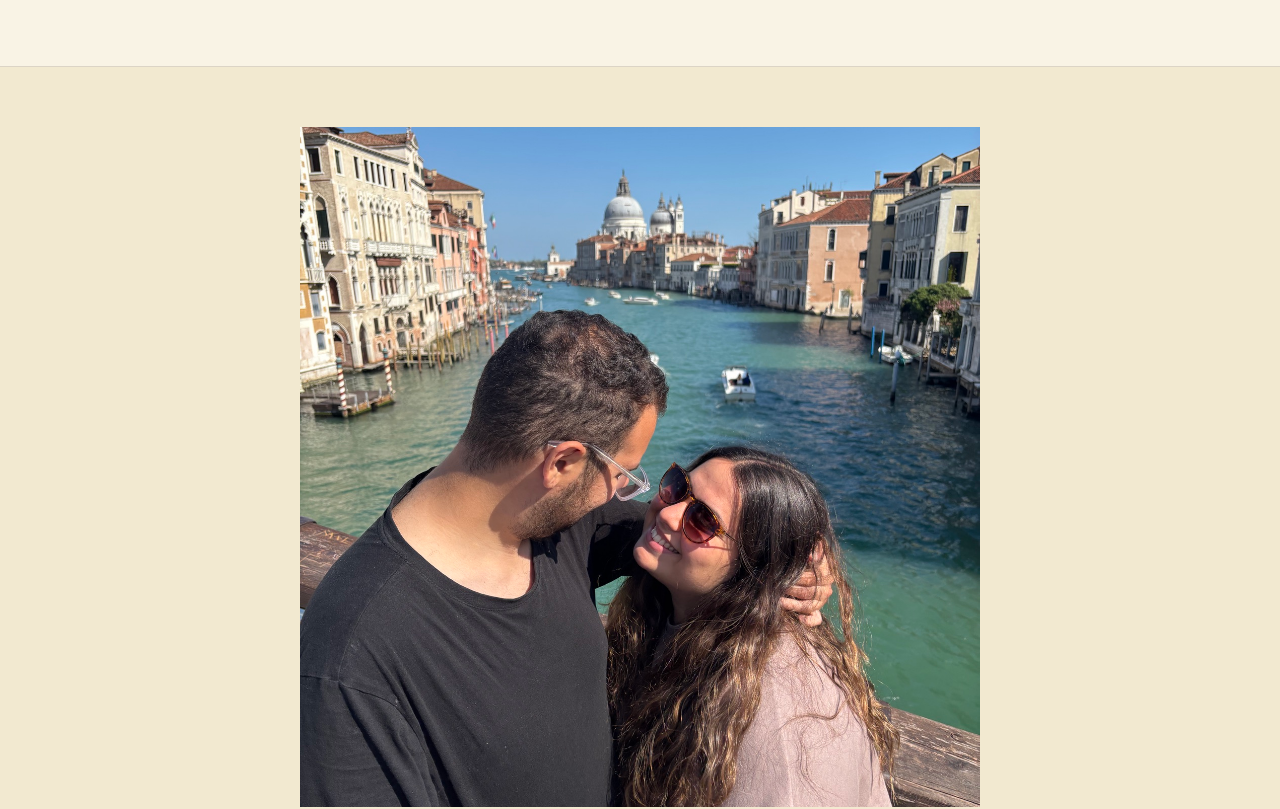
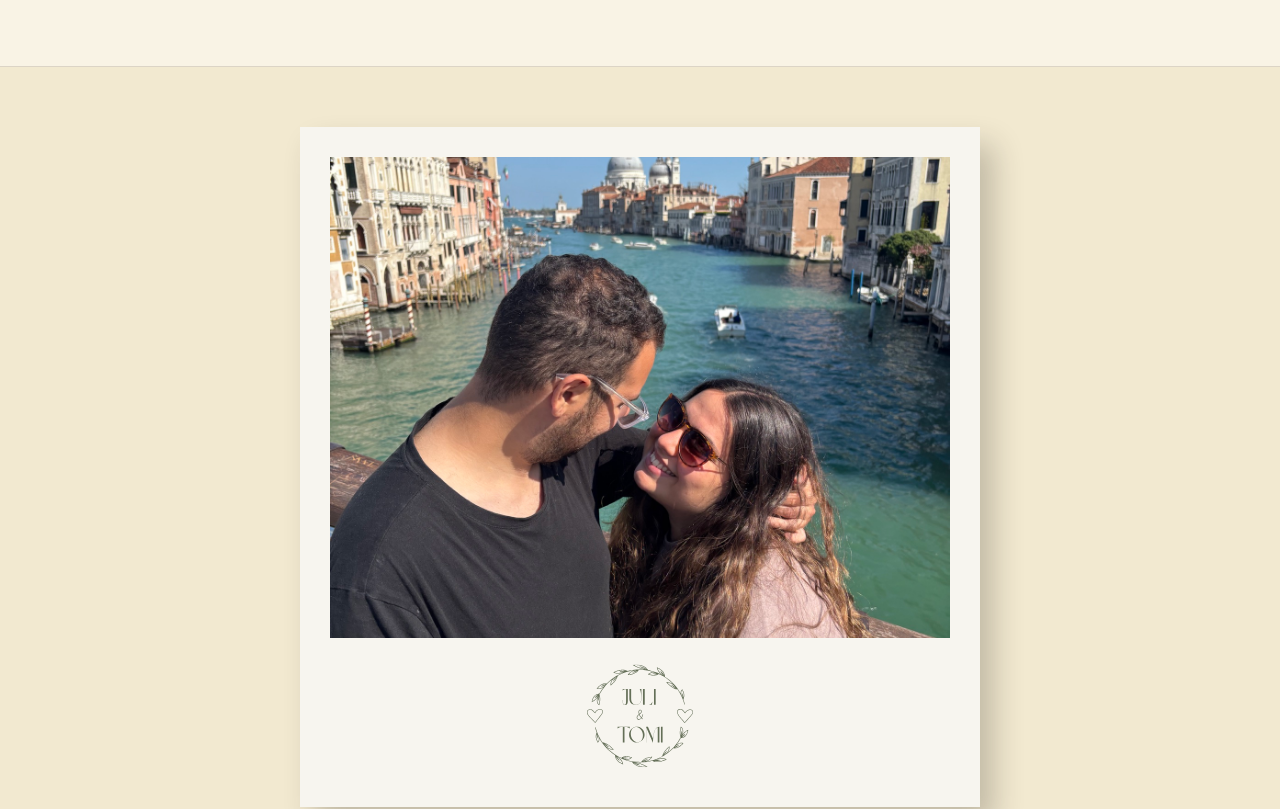
Before and after one commit to juligoro/wedding, a Next.js app: page / in a window 1280 px wide. Shown: the part 1320-2129 px from the top of the page. Built offline with nearby package versions, Linux system fonts and the light colour scheme.

Commit message:
Frame carousel as printed photo

```diff
--- a/app/globals.css
+++ b/app/globals.css
@@ -195,9 +195,19 @@ h1 {
   overflow: hidden;
 }
 
-.photo-carousel {
+.photo-print {
   width: min(85vw, 520px);
   height: 85svh;
+  display: grid;
+  grid-template-rows: minmax(0, 1fr) auto;
+  gap: clamp(12px, 2.6svh, 24px);
+  padding: clamp(16px, 4vw, 30px) clamp(16px, 4vw, 30px) clamp(18px, 4.4vw, 34px);
+  background: #f7f5ef;
+  box-shadow: 14px 18px 28px rgba(42, 36, 30, 0.24);
+}
+
+.photo-carousel {
+  min-height: 0;
   overflow: hidden;
 }
 
@@ -220,6 +230,13 @@ h1 {
   display: block;
   object-fit: cover;
   object-position: center;
+}
+
+.photo-print-logo {
+  width: min(28%, 118px);
+  justify-self: center;
+  display: block;
+  mix-blend-mode: multiply;
 }
 
 @keyframes photo-carousel {
@@ -1749,7 +1766,7 @@ textarea {
     grid-template-columns: repeat(2, minmax(0, 1fr));
   }
 
-  .photo-carousel {
+  .photo-print {
     width: min(85vw, 680px);
   }
 
--- a/app/page.js
+++ b/app/page.js
@@ -49,6 +49,7 @@ export default function Home() {
           <h2 id="fotos-title" className="hidden">
             Fotos
           </h2>
+          <div className="photo-print">
             <div className="photo-carousel">
               <div className="photo-carousel-track">
                 {carouselPhotos.map((photo, index) => (
@@ -61,6 +62,8 @@ export default function Home() {
                   </figure>
                 ))}
               </div>
+            </div>
+            <img className="photo-print-logo" src="/logo-juli-tomi-cropped.svg" alt="Juli y Tomi" />
           </div>
         </section>
 
```
Lines whose indentation alone changed are shown as unchanged.
